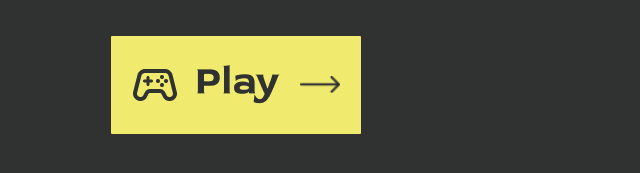
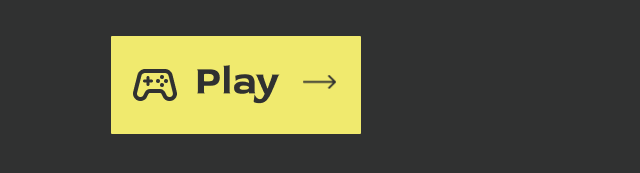
Before and after one commit to viktor-wilhelm/memory, a website built with Vite: page index.html in a window 1280 px wide. Shown: the part 463-636 px from the top of the page, 444-1084 px from the left. Built offline with nearby package versions, Linux system fonts and the light colour scheme; a web font is replaced by a local one.

Commit message:
fix: polish Play button arrow swap and sizing
- Arrow states now swap instantly (opacity 0s + 100ms delay for the
  blink gap) instead of fading/growing.
- Arrow images sized to exact Figma spec (33px / 36px) instead of
  being stretched via background-size:contain into a shared box.

```diff
--- a/src/styles/style.scss
+++ b/src/styles/style.scss
@@ -128,20 +128,23 @@ $ease-portfolio: cubic-bezier(0.25, 0.46, 0.45, 0.94);
       inset: 0;
       background-repeat: no-repeat;
       background-position: center;
-      background-size: contain;
+      background-size: auto;
     }
 
     &::before {
       background-image: url('/assets/start-page/Arrow-1.png');
+      background-size: 33px auto;
       opacity: 1;
-      transition: opacity 100ms linear;
+      transform: translateY(-2px);
+      transition: opacity 0s linear 100ms;
     }
 
     &::after {
       background-image: url('/assets/start-page/Arrow-1-hover.png');
+      background-size: 36px auto;
       opacity: 0;
-      transform: translateX(0);
-      transition: opacity 100ms linear 100ms, transform 200ms $ease-portfolio 100ms;
+      transform: translateX(4px);
+      transition: opacity 0s linear;
     }
   }
 
@@ -158,12 +161,13 @@ $ease-portfolio: cubic-bezier(0.25, 0.46, 0.45, 0.94);
   &:hover &__arrow::before,
   &:focus-visible &__arrow::before {
     opacity: 0;
+    transition: opacity 0s linear;
   }
 
   &:hover &__arrow::after,
   &:focus-visible &__arrow::after {
     opacity: 1;
-    transform: translateX(4px);
+    transition: opacity 0s linear 100ms;
   }
 }
 
```
